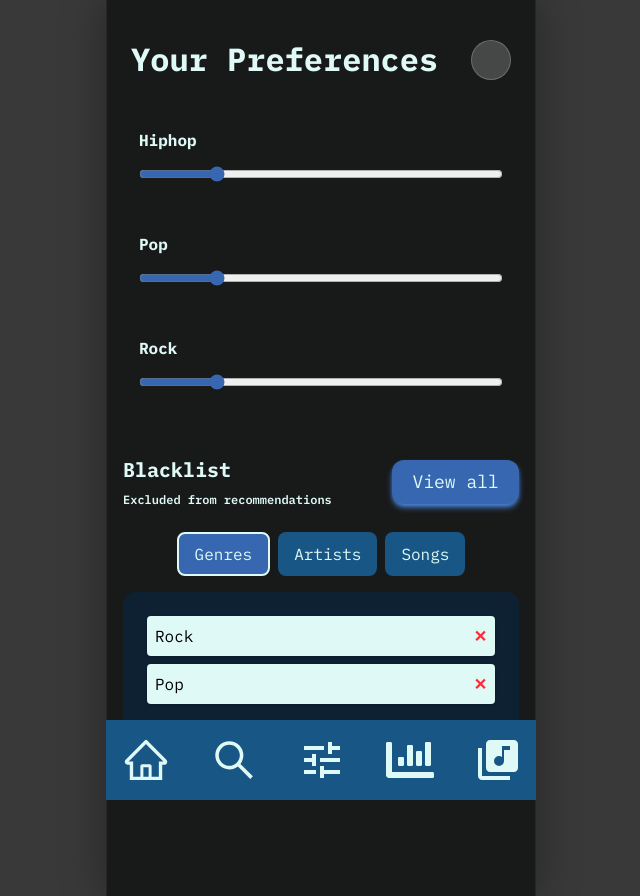
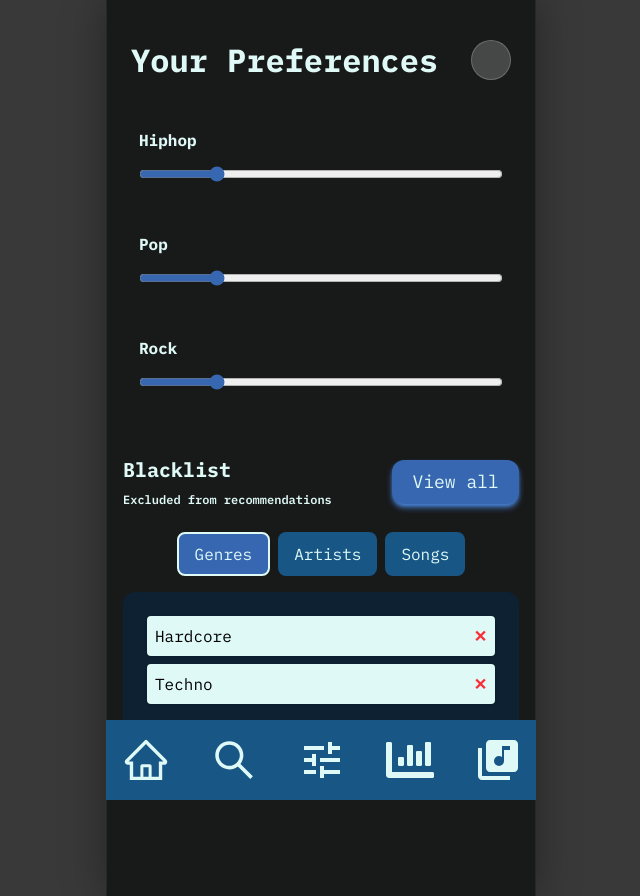
Before and after one commit to Quinten-1074726/TLE3-Frontend-SonarPop, a React (Vite) app: page /preferences in a window 1280 px wide. Shown: the whole page, without its empty margins (319-959 px from the left). Built offline with nearby package versions, Linux system fonts and the light colour scheme; sample sign-in values are in the browser's storage.

Commit message:
Demo fix: blacklist

```diff
--- a/src/components/Search.jsx
+++ b/src/components/Search.jsx
@@ -16,7 +16,7 @@ const MOCK_RESULTS = [
 ];
 
 const TYPE_LABEL = {
-  user: "User",
+  user: "Artist",
   album: "Album",
   genre: "Genre",
   track: "Nummer",
--- a/src/components/ui/PageHeader.jsx
+++ b/src/components/ui/PageHeader.jsx
@@ -9,7 +9,9 @@ function PageHeader({ title, showTitle = true }) {
       "
     >
       {showTitle ? (
-        <h1 className="h2 truncate pr-4">{title}</h1>
+        <h1 className="h2 pr-4 leading-tight break-words">
+          {title}
+        </h1>
       ) : (
         <div />
       )}
--- a/src/pages/Library.jsx
+++ b/src/pages/Library.jsx
@@ -88,11 +88,11 @@ function Library() {
                     ) : (
                         <div className="grid grid-cols-2 gap-4">
                             {dummyPlaylists.map((playlist) => (
-                                <Link
-                                    key={playlist.id}
-                                    to="/playlist"
-                                    className="block rounded-2xl bg-tertiary border border-white/10 p-3 hover:border-white/20 transition focus:outline-none focus:ring-2 focus:ring-white focus:ring-offset-2 focus:ring-offset-background"
-                                >
+                                    <Link
+                                        key={playlist.id}
+                                        to="/playlist"
+                                        className="block rounded-2xl p-1 transition hover:opacity-90 focus:outline-none"
+                                    >
                                     <img
                                         src={playlist.image}
                                         alt={`${playlist.title} cover`}
--- a/src/pages/Preferences.jsx
+++ b/src/pages/Preferences.jsx
@@ -22,9 +22,9 @@ function Preferences() {
 
     // DUMMY DATA
     const dummyLists = {
-        genres: ["Rock", "Pop"], //Verwacht blacklisted genres in array
-        artists: ["Artist A", "Artist B"], //Verwacht blacklisted artists in array
-        songs: ["Song 1", "Song 2"] //Verwacht blacklisted songs in array
+        genres: ["Hardcore", "Techno"], //Verwacht blacklisted genres in array
+        artists: ["Sabrina Carpenter", "Ed Sheeran"], //Verwacht blacklisted artists in array
+        songs: ["Dance Monkey", "Despacito"] //Verwacht blacklisted songs in array
     };
     const tabs = [
         { key: "genres", label: "Genres" },
```
